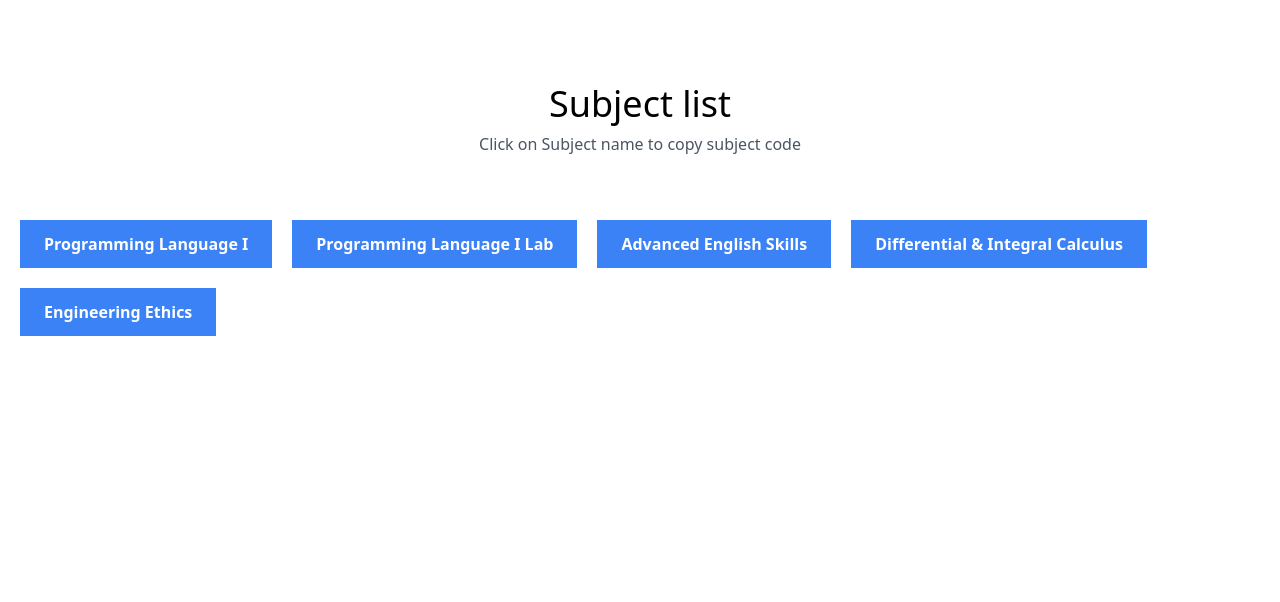
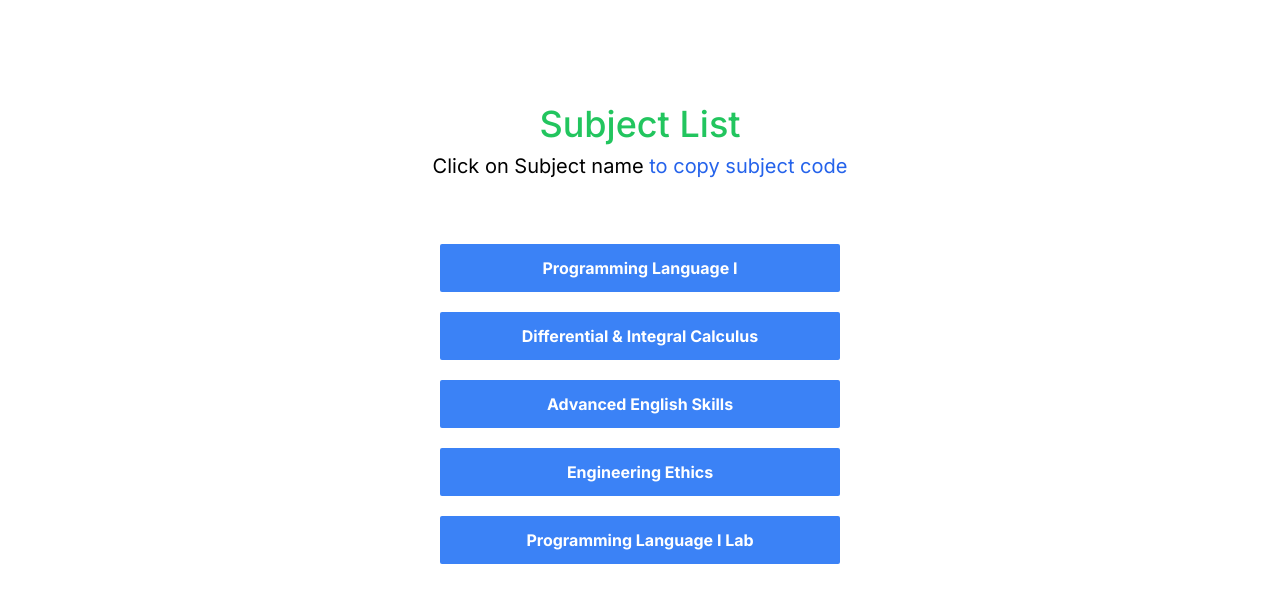
Before and after one commit to minhazurakash/Subject-picker, a Next.js app: page / in a window 1280 px wide. Shown: the top 602 px of the page. Built offline with nearby package versions, Linux system fonts and the light colour scheme.

Commit message:
update data set

```diff
--- a/src/pages/index.tsx
+++ b/src/pages/index.tsx
@@ -1,25 +1,32 @@
+import { Inter } from "next/font/google";
 import { useState } from "react";
 import { CopyToClipboard } from "react-copy-to-clipboard";
 import toast, { Toaster } from "react-hot-toast";
 
+const inter = Inter({ subsets: ["latin"] });
+
 export default function Home() {
   const [selectedSubject, setSelectedSubject] = useState<string>(null);
+  const [selectedCodes, setSelectedCodes] = useState<string[]>([]);
   const subjectList = [
-    { name: "Programming Language I", code: "CSE161.35" },
-    { name: "Programming Language I Lab", code: "CSE162.34" },
-    { name: "Advanced English Skills", code: "ENG103.51" },
-    { name: "Differential & Integral Calculus", code: "MAT141.25" },
-    { name: "Engineering Ethics", code: "SOC341.11" },
+    { name: "Programming Language I", code: "CSE161.34" },
+    { name: "Differential & Integral Calculus", code: "MAT141.23" },
+    { name: "Advanced English Skills", code: "ENG103.49" },
+    { name: "Engineering Ethics", code: "SOC341.10" },
+    { name: "Programming Language I Lab", code: "CSE162.40" },
   ];
   return (
-    <main className="container mx-auto p-5">
+    <main className={`container mx-auto p-10 ${inter.className}`}>
       <div className="text-center my-16">
-        <h1 className="text-3xl md:text-4xl font-medium mb-2">Subject list</h1>
-        <p className="text-gray-600">
-          Click on Subject name to copy subject code
+        <h1 className="text-3xl md:text-4xl font-medium mb-2 text-green-500">
+          Subject List
+        </h1>
+        <p className="text-lg font-norma lg:text-xl ">
+          Click on Subject name
+          <span className="text-blue-600"> to copy subject code</span>
         </p>
       </div>
-      <div className="flex flex-wrap gap-5">
+      <div className="flex flex-col items-center gap-5">
         {subjectList.map((item) => {
           return (
             <CopyToClipboard
@@ -28,11 +35,17 @@ export default function Home() {
               onCopy={(value) => {
                 setSelectedSubject(value);
                 toast.success(`${item.name} code is copied!`);
+                if (selectedCodes.some((c) => c === item.code)) return;
+                setSelectedCodes((prev) => [...prev, value]);
               }}
             >
               <button
-                className={`px-6 py-3 text-white font-bold text-md ${
-                  selectedSubject === item.code ? "bg-green-500" : "bg-blue-500"
+                className={`px-2 py-3 text-white font-bold w-full md:w-[400px] text-[16px] rounded-sm ${
+                  selectedSubject === item.code && "text-black/70"
+                } ${
+                  selectedCodes.some((c) => c === item.code)
+                    ? "bg-green-500"
+                    : "bg-blue-500"
                 }`}
               >
                 {item.name}
```
